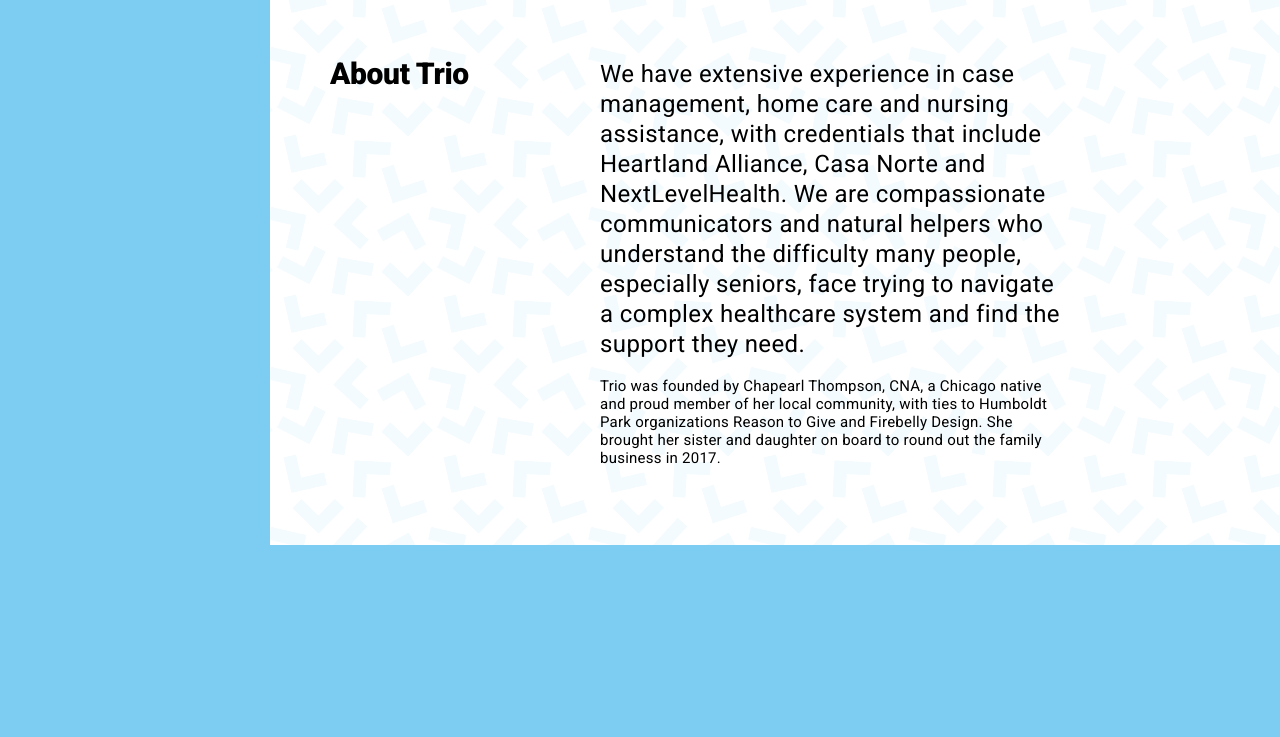
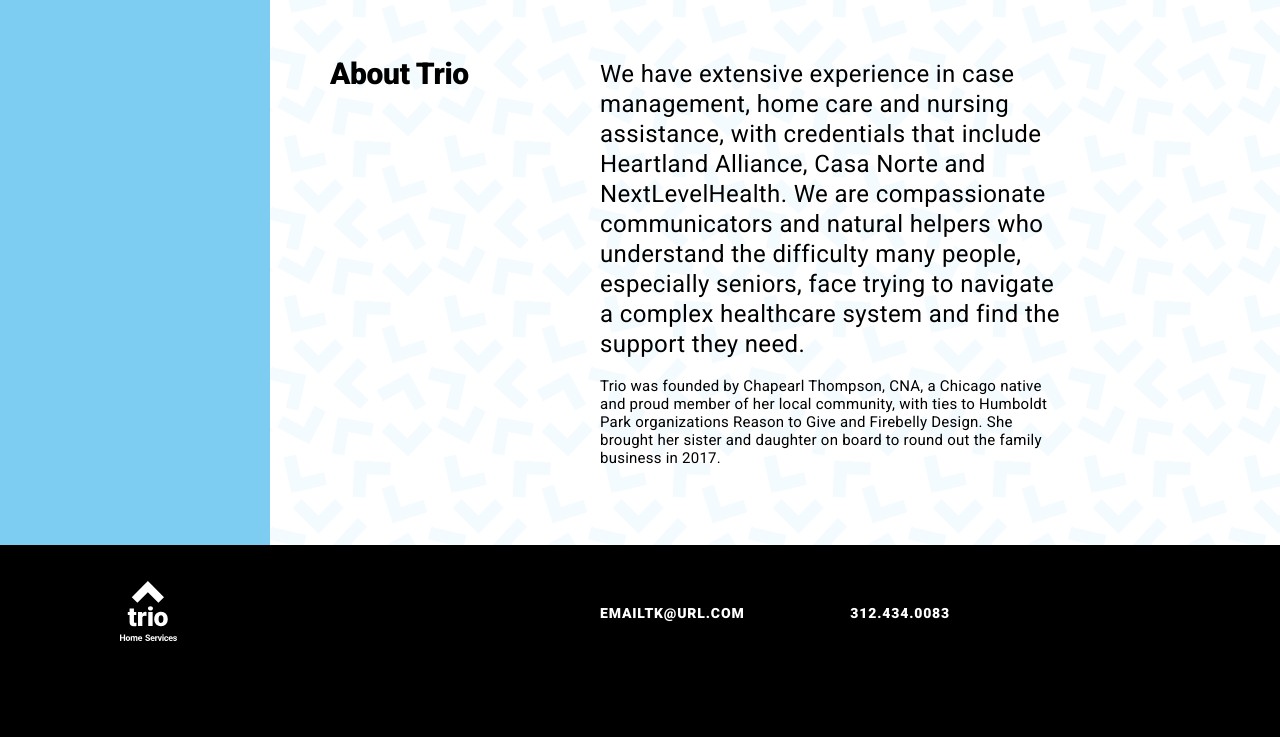
Before and after one commit to firebelly/triohomeservices, a PHP site: page / in a window 1280 px wide. Shown: the part 1701-2438 px from the top of the page. Before the commit the page ends 2246 px from the top, so only its background shows below. Run offline with PHP 8.4, Linux system fonts and the light colour scheme.

Commit message:
Build/style footer for desktop view

```diff
--- a/assets/css/main.css
+++ b/assets/css/main.css
@@ -664,3 +664,55 @@ img {
   font-style: normal;
   text-decoration: none;
 }
+
+.site-footer {
+  font-size: 14px;
+  line-height: 1.2857;
+  letter-spacing: 0.060em;
+  text-transform: uppercase;
+  font-weight: 900;
+  font-style: normal;
+  z-index: 10;
+  color: #fff;
+  min-height: 192px;
+  position: relative;
+  background-color: #000;
+  *zoom: 1;
+}
+.site-footer:before, .site-footer:after {
+  content: "\0020";
+  display: block;
+  height: 0;
+  overflow: hidden;
+}
+.site-footer:after {
+  clear: both;
+}
+.site-footer a {
+  text-decoration: none;
+}
+.site-footer a:hover {
+  color: #7dccf2;
+}
+.site-footer .logo-block {
+  float: left;
+  width: 270px;
+  padding-top: 36px;
+  padding-left: 120px;
+}
+.site-footer .logo-block .logo {
+  width: 57px;
+}
+.site-footer .contact-block {
+  float: left;
+  width: 100%;
+  max-width: 464px;
+  padding-top: 60px;
+  margin-left: 330px;
+}
+.site-footer .contact-block .phone, .site-footer .contact-block .email {
+  display: inline-block;
+}
+.site-footer .contact-block .email {
+  width: 246px;
+}
--- a/assets/sass/components/_footer.scss
+++ b/assets/sass/components/_footer.scss
@@ -1,5 +1,42 @@
 // Footer
 
 .site-footer {
+  @include h3;
+  z-index: 10;
+  color: $white;
+  min-height: 192px;
+  position: relative;
+  background-color: $black;
+  @include clearfix;
 
+  a {
+    text-decoration: none;
+    &:hover {
+      color: $blue;
+    }
+  }
+
+  .logo-block{
+    float: left;
+    width: 270px;
+    padding-top: 36px;
+    padding-left: 120px;
+
+    .logo {
+      width: 57px;
+    }
+  }
+  .contact-block {
+    float: left;
+    width: 100%;
+    max-width: 464px;
+    padding-top: 60px;
+    margin-left: 330px;
+    .phone, .email {
+      display: inline-block;
+    }
+    .email {
+      width: 246px;
+    }
+  }
 }
--- a/index.php
+++ b/index.php
@@ -59,7 +59,7 @@
           <p>We are Certified Nursing Assistants with decades of combined experience in housekeeping, personal care and case management, with a focus on assisting seniors and individuals with disabilities.</p>
           <p>Our rates start at $15/hour, for a minimum of three hours. It’s important to us that those who need accessible, affordable assistance can find it. Call or email to get a quote.</p>
           <p>Whether it’s two hours a week, daily assistance or one full day of deep cleaning and comprehensive care, we’re committed to delivering excellent, kind and reliable service.</p>
-          <a href="mailto:" class="button">Email us to get a quote</a>
+          <a href="mailto:#" class="button">Email us to get a quote</a>
           <p class="centered">Or call 312.434.0083</p>
         </div>
       </section>
@@ -72,7 +72,13 @@
       </section>
     </main>
     <footer class="site-footer" role="contentinfo">
-
+      <div class="logo-block">
+        <img src="assets/images/logo.svg" alt="Trio Home Services logo" class="logo">
+      </div>
+      <div class="contact-block">
+        <div class="email"><a href="mailto:#">emailtk@url.com</a></div>
+        <div class="phone">312.434.0083</div>
+      </div>
     </footer>
     <script src="assets/js/build/site.min.js"></script>
     <script type="text/javascript">// Google Analytics
```
Also changed, not shown: assets/css/main.min.css, assets/images/background.svg, assets/images/logo.svg.
